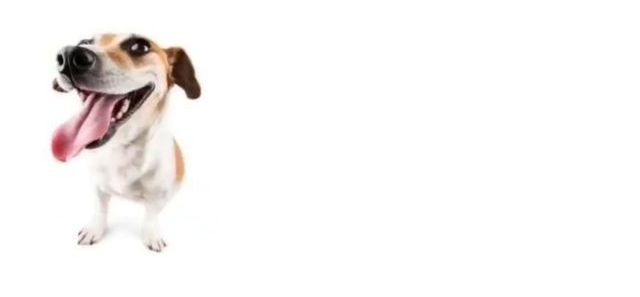
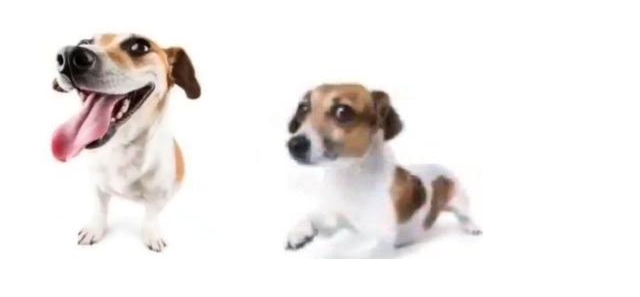
Before and after one commit to jmdgab75/repo-test, a plain HTML site: page index.html in a window 1280 px wide. Shown: the part 61-358 px from the top of the page, without its empty margins (0-640 px from the left). Drawn offline with Linux system fonts and the light colour scheme.

Commit message:
add two image in html

```diff
--- a/index.html
+++ b/index.html
@@ -9,6 +9,7 @@
 <body>
     <h1>Pagina de Teste</h1>
     <img src="img/img1.jpg">
+    <img src="img/img2.jpg">
     <script src="script.js"></script>
 </body>
 </html>
```
